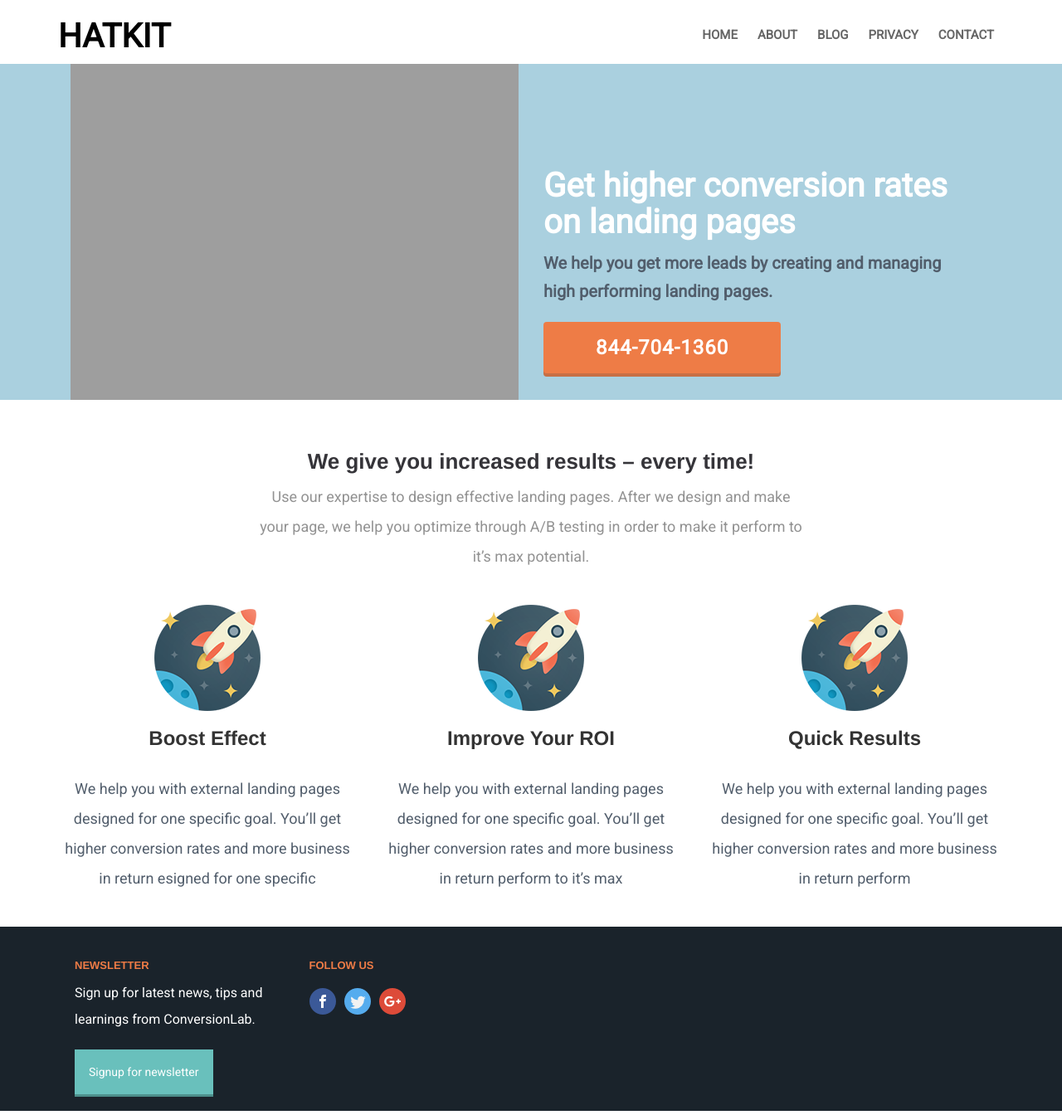
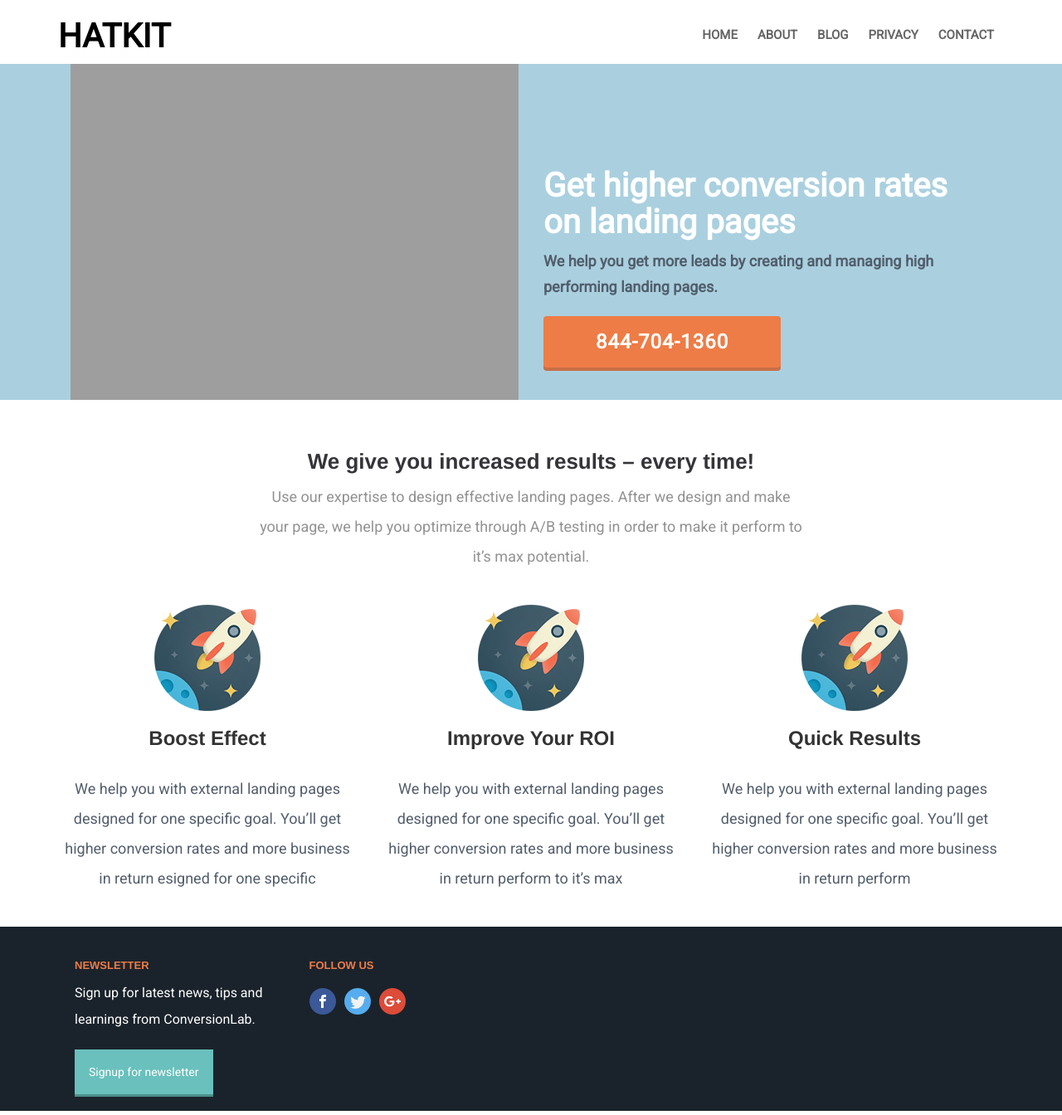
Before and after one commit to tonyseel/blog.hatkit.com, a Jekyll site: the page built from _posts/mobiletwo/2024-06-09-mobiletwo.md, in a window 1280 px wide. Shown: the whole page at 83% size. Built offline with Jekyll 4.4.1, drawn with Linux system fonts in a browser that asks for light colours; nearby versions of some CDN libraries; library files that are not in the unit come from our copies.

Commit message:
font-size'

```diff
--- a/css/mobiletwo/responsive.css
+++ b/css/mobiletwo/responsive.css
@@ -8,8 +8,8 @@
 {
 	.banner img{display:none}
 	.banner-content{text-align:center;display:inline-block;margin:0 auto}
-	.banner-content h3{text-align:center;font-size:23px}
-	.banner-content h5{text-align:center;font-size:14px;line-height:1.4em}
+	.banner-content h3{text-align:center;font-size:23px;margin-top:15px;}
+	.banner-content h5{text-align:center;font-size:14px;line-height:1.4em;   margin-bottomm:8px;}
 	.banner-content a{padding: 11px 16px;font-size: 14px;color:#fff;text-align:center;
     margin: 0 auto;
     display: block;
@@ -28,6 +28,6 @@
    .banner img{display:none}
 	.banner-content{text-align:center;display:inline-block;margin:0 auto;width:100%;margin-bottom:20px}
 	.banner-content h3{text-align:center;font-size:32px}
-	.banner-content h5{text-align:center;font-size:19px;line-height:1.4em}
+	.banner-content h5{text-align:center;font-size:19px;line-height:1.4em;   margin-bottom:10px;}
 	.banner-content a{margin-top:20px;padding: 11px 16px;font-size: 16px;color:#fff;display:block;margin:0 auto;width:100%;text-align:center;}
 }
--- a/css/mobiletwo/style.css
+++ b/css/mobiletwo/style.css
@@ -109,7 +109,8 @@
     margin-top: 35px;color:#fff;font-size:40px;text-align:left;font-family: 'Roboto', sans-serif;}
 .banner-content h5   {color: #525e6c;
     font-size: 18px;
-    font-size: 20px;
+    margin-top:5px;
+    margin-bottom:10px;
     font-weight: 600;
     line-height: 1.7em;
     text-align: left;;font-family: 'Roboto', sans-serif;}
```
